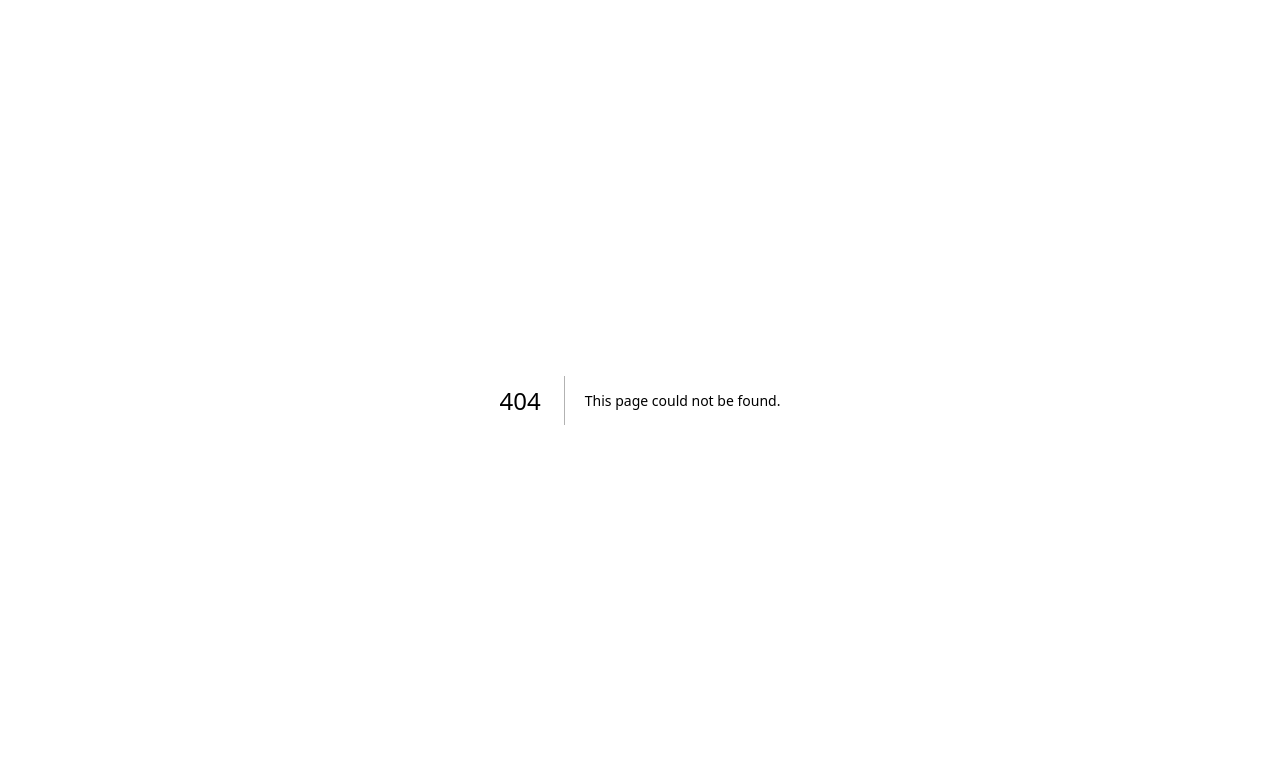
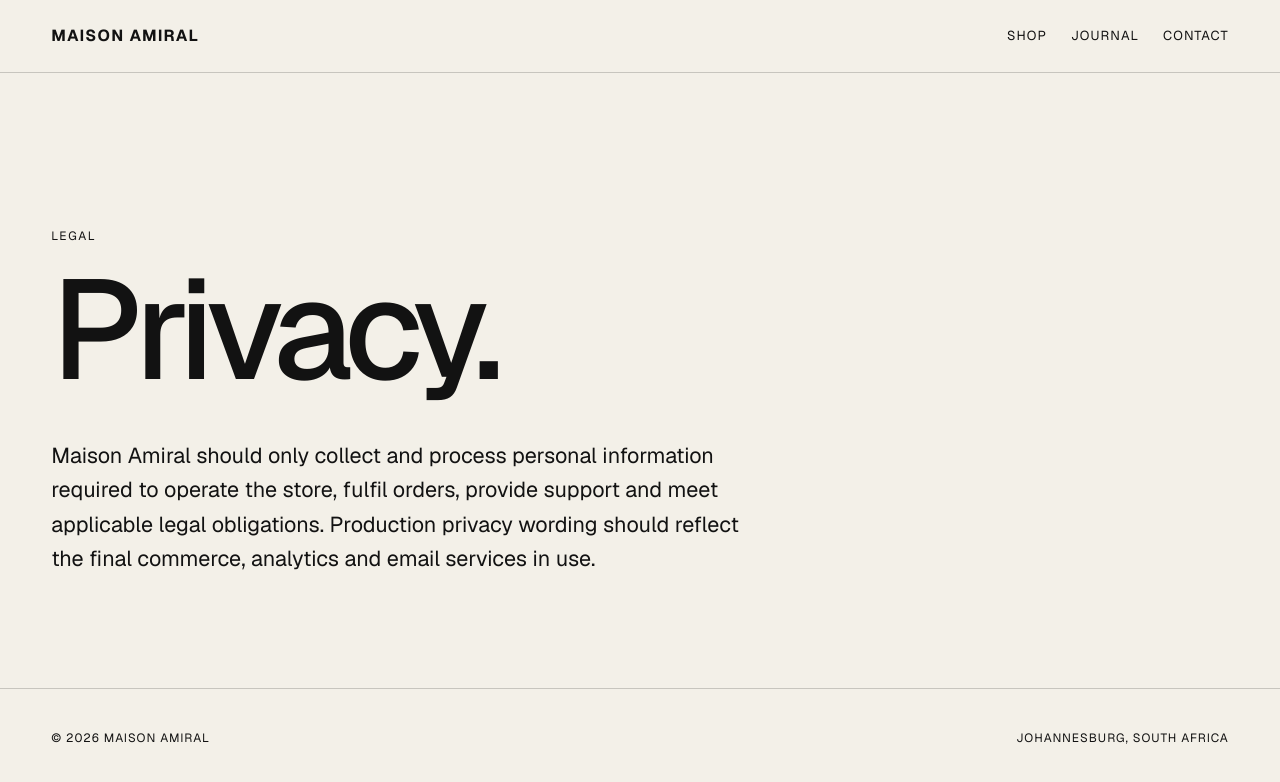
Before and after one commit to Tee-star-black/maisonamiral, a Next.js app: page /privacy in a window 1280 px wide. Before the commit this address had no page. Shown: the top 782 px of the page. Built offline with nearby package versions, Linux system fonts and the light colour scheme.

Commit message:
feat: add privacy page

```diff
--- /dev/null
+++ b/src/app/privacy/page.tsx
@@ -0,0 +1,8 @@
+import type { Metadata } from "next";
+import { EditorialPage } from "@/components/editorial-page";
+
+export const metadata: Metadata = { title: "Privacy", description: "Maison Amiral privacy information." };
+
+export default function PrivacyPage() {
+  return <EditorialPage eyebrow="Legal" title="Privacy." intro="Maison Amiral should only collect and process personal information required to operate the store, fulfil orders, provide support and meet applicable legal obligations. Production privacy wording should reflect the final commerce, analytics and email services in use." />;
+}
```
